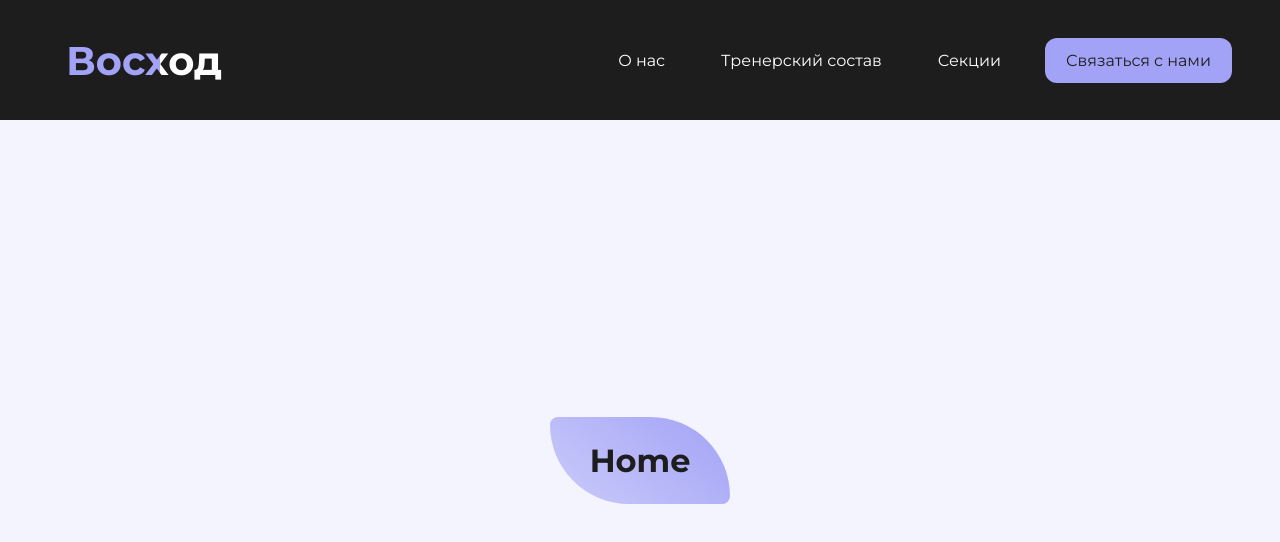
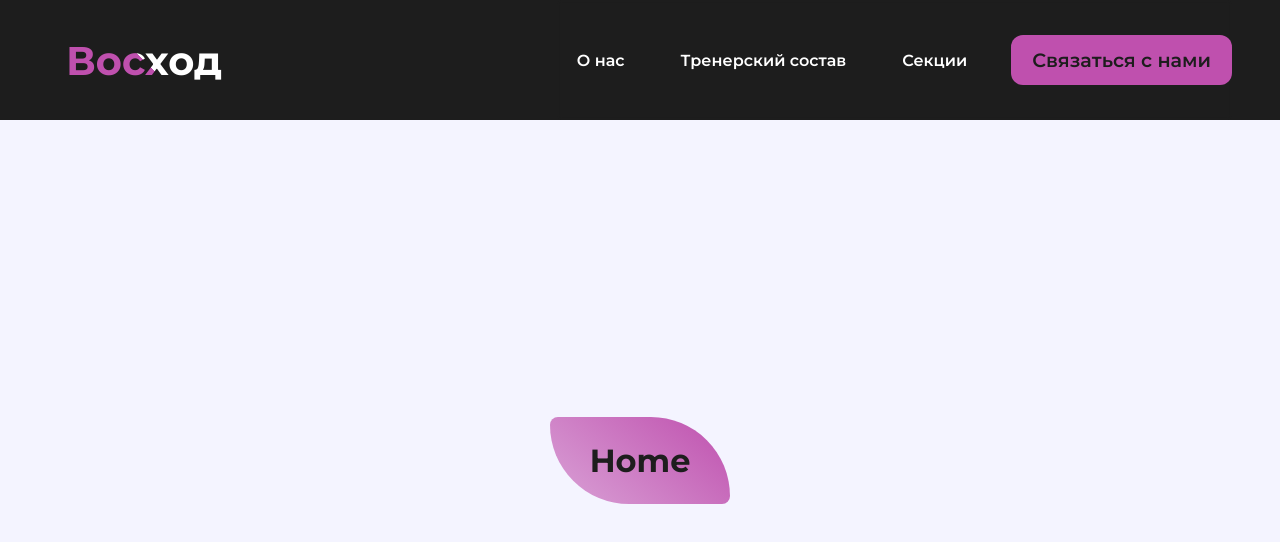
Before and after one commit to JaydenPears/sunrise, a React (Create React App) app: page / in a window 1280 px wide. Shown: the top 542 px of the page. Built offline with nearby package versions, Linux system fonts and the light colour scheme; the HTML template or start-up script is replaced by a standard one.

Commit message:
Change colors

```diff
--- a/src/components/Header.module.scss
+++ b/src/components/Header.module.scss
@@ -36,10 +36,10 @@
             justify-content: center;
             align-items: center;
             text-align: center;
-            transition: 0.3s ease all;
+            transition: 1s ease all;
 
             p {
-                background-image: linear-gradient(to right, $primary 60%, $light 30%);
+                background-image: linear-gradient(45deg, $primary 50%, $light 50%);
                 color: transparent;
                 -webkit-background-clip: text;
                 background-clip: text;
@@ -104,11 +104,13 @@
                     }
 
                     a {
+                        font-size: 1rem;
                         text-decoration: none;
                         color: inherit;
                         padding: 0.75rem 1.25rem;
                         border-radius: $borderRadius;
                         transition: 0.3s ease all;
+                        font-weight: 600;
 
                         &:hover {
                             background: rgba($light, 0.1);
@@ -126,7 +128,8 @@
                 outline: none;
                 padding: 0.75rem 1.25rem;
                 border-radius: $borderRadius;
-                font-size: 1rem;
+                font-size: 1.2rem;
+                font-weight: 600;
                 font-family: inherit;
                 background: $primary;
                 color: $dark;
--- a/src/static/styles/variables.scss
+++ b/src/static/styles/variables.scss
@@ -5,10 +5,8 @@ $font: 'Montserrat', sans-serif;
 // colors:
 $dark: rgb(29, 29, 29);
 $light: #fff;
-$primary: rgb(162, 162, 246);
+$primary: rgb(191,80,174);
 $bg: rgb(244, 244, 255);
-$yellow: rgb(201, 201, 34);
-$red: rgba(231, 69, 69, 0.973);
 
 // spacing:
 $spacing-md: 16px;
```
